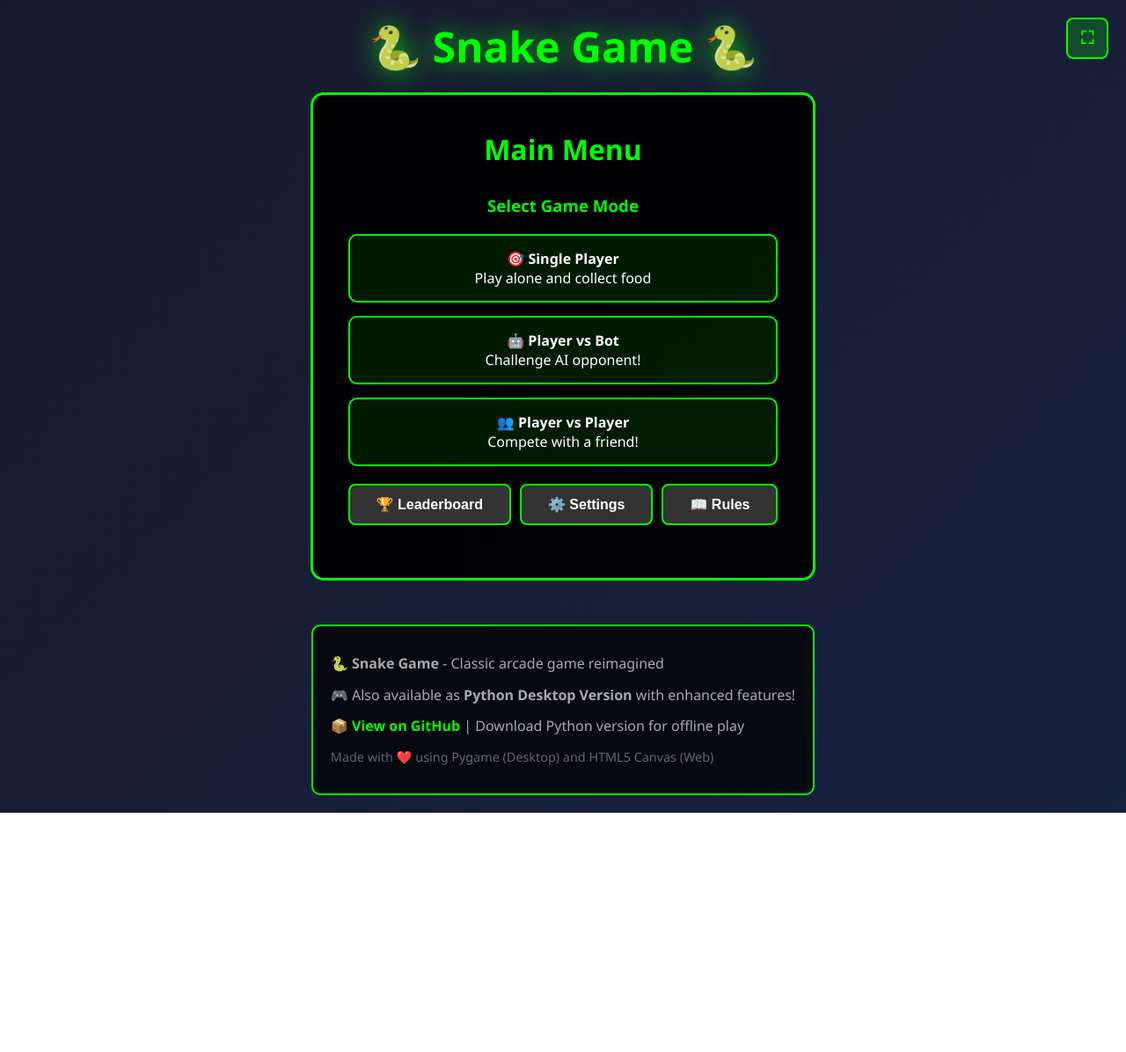
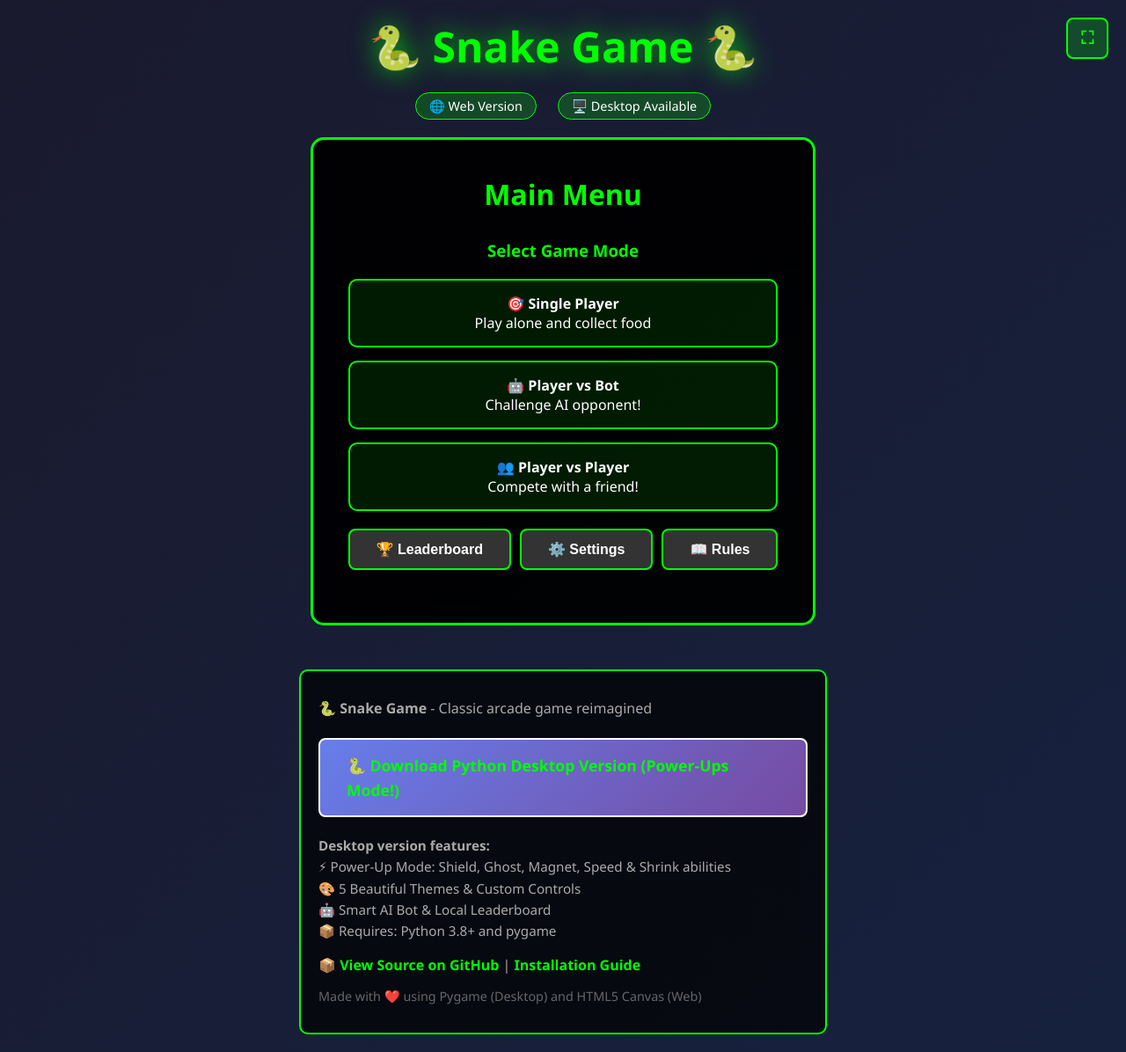
Before and after one commit to zhirkoalexander-maker/snakegame, a plain HTML site: page index.html in a window 1280 px wide. Shown: the whole page at 88% size. Before the commit the page ends 924 px from the top, so only its background shows below. Drawn offline with Linux system fonts and the light colour scheme.

Commit message:
Add Python Desktop version download button and update docs

```diff
--- a/index.html
+++ b/index.html
@@ -89,6 +89,25 @@
         .btn-secondary:hover {
             background: #444;
             transform: scale(1.05);
+        }
+        .btn-download {
+            background: linear-gradient(135deg, #667eea 0%, #764ba2 100%);
+            color: #fff;
+            border: 2px solid #fff;
+        }
+        .btn-download:hover {
+            background: linear-gradient(135deg, #764ba2 0%, #667eea 100%);
+            transform: scale(1.05);
+            box-shadow: 0 0 20px rgba(102, 126, 234, 0.5);
+        }
+        .version-badge {
+            display: inline-block;
+            background: rgba(0, 255, 0, 0.2);
+            padding: 5px 15px;
+            border-radius: 20px;
+            font-size: 0.9em;
+            margin: 0 10px;
+            border: 1px solid #00ff00;
         }
         #menu, #gameOver {
             background: rgba(0, 0, 0, 0.95);
@@ -244,6 +263,10 @@
 
     <div class="container">
         <h1>🐍 Snake Game 🐍</h1>
+        <div style="text-align: center; margin-bottom: 10px;">
+            <span class="version-badge">🌐 Web Version</span>
+            <span class="version-badge">🖥️ Desktop Available</span>
+        </div>
 
         <!-- Menu -->
         <div id="menu">
@@ -299,10 +322,24 @@
 
     <div class="footer">
         <p>🐍 <strong>Snake Game</strong> - Classic arcade game reimagined</p>
-        <p>🎮 Also available as <strong>Python Desktop Version</strong> with enhanced features!</p>
+        <p style="margin: 20px 0;">
+            <a href="https://raw.githubusercontent.com/zhirkoalexander-maker/snakegame/main/snake_game_desktop.py"
+               download="snake_game_desktop.py"
+               class="btn btn-download"
+               style="padding: 15px 30px; font-size: 1.1em;">
+                🐍 Download Python Desktop Version (Power-Ups Mode!)
+            </a>
+        </p>
+        <p style="font-size: 0.95em; color: #aaa; margin: 15px 0;">
+            <strong>Desktop version features:</strong><br>
+            ⚡ Power-Up Mode: Shield, Ghost, Magnet, Speed & Shrink abilities<br>
+            🎨 5 Beautiful Themes & Custom Controls<br>
+            🤖 Smart AI Bot & Local Leaderboard<br>
+            📦 Requires: Python 3.8+ and pygame
+        </p>
         <p>
-            📦 <a href="https://github.com/zhirkoalexander-maker/snakegame" target="_blank">View on GitHub</a> |
-            Download Python version for offline play
+            📦 <a href="https://github.com/zhirkoalexander-maker/snakegame" target="_blank">View Source on GitHub</a> |
+            <a href="https://github.com/zhirkoalexander-maker/snakegame/blob/main/README.md" target="_blank">Installation Guide</a>
         </p>
         <p style="font-size: 0.9em; color: #666;">
             Made with ❤️ using Pygame (Desktop) and HTML5 Canvas (Web)
```
Also changed, not shown: README.md.
